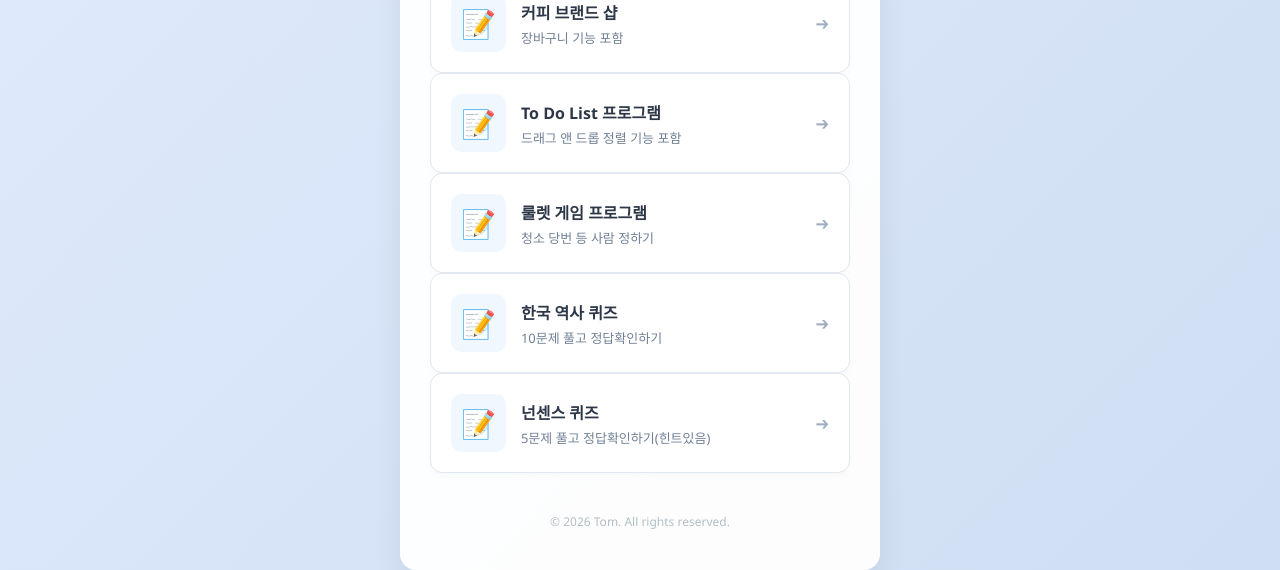
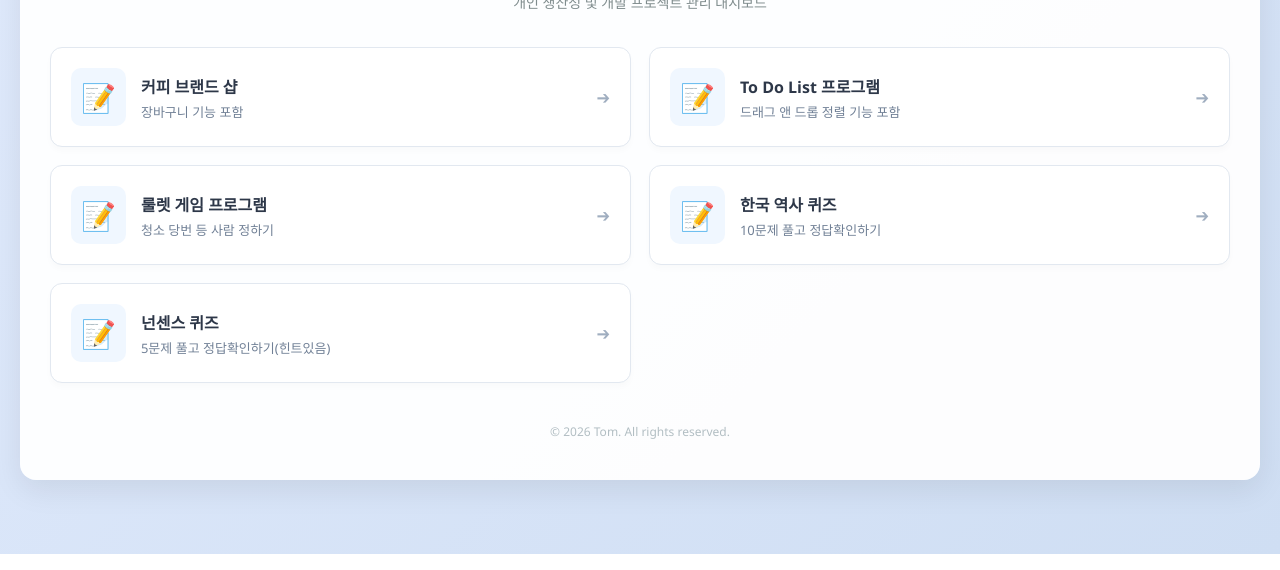
Before and after one commit to tombap8/AI_Agent_Tom, a plain HTML site: page index.html in a window 1280 px wide. Shown: the part 246-816 px from the top of the page. Drawn offline with Linux system fonts and the light colour scheme.

Commit message:
Update index.html

```diff
--- a/index.html
+++ b/index.html
@@ -18,6 +18,7 @@
             justify-content: center;
             align-items: center;
             min-height: 100vh;
+            padding: 0 20px;
             color: #333333;
         }
 
@@ -25,7 +26,7 @@
         .hub-container {
             background-color: rgba(255, 255, 255, 0.95);
             width: 100%;
-            max-width: 480px;
+            max-width: 1400px;
             padding: 40px 30px;
             border-radius: 16px;
             box-shadow: 0 10px 30px rgba(0, 0, 0, 0.08);
@@ -51,6 +52,13 @@
             margin-bottom: 35px;
         }
 
+        .app-links {
+            display: grid;
+            grid-template-columns: repeat(2, minmax(0, 1fr));
+            gap: 18px;
+            margin-bottom: 20px;
+        }
+
         /* 앱 링크 카드 스타일 */
         .app-link-card {
             display: flex;
@@ -63,6 +71,12 @@
             text-decoration: none;
             transition: all 0.3s ease;
             box-shadow: 0 4px 6px rgba(0, 0, 0, 0.02);
+        }
+
+        @media (max-width: 640px) {
+            .app-links {
+                grid-template-columns: 1fr;
+            }
         }
 
         /* 호버 시 부드러운 유동 효과 */
@@ -128,7 +142,8 @@
     <h1>Tom's Workspace</h1>
     <p class="subtitle">개인 생산성 및 개발 프로젝트 관리 대시보드</p>
 
-    <a href="./coffee_shop/index.html" class="app-link-card">
+    <div class="app-links">
+        <a href="./coffee_shop/index.html" target="_blank" class="app-link-card">
             <div class="app-info">
                 <span class="app-icon">📝</span>
                 <div>
@@ -178,6 +193,7 @@
         </div>
         <span class="arrow-icon">➔</span>
     </a>
+    </div>
 
     <div class="footer">
         © 2026 Tom. All rights reserved.
```
Lines whose indentation alone changed are shown as unchanged.
